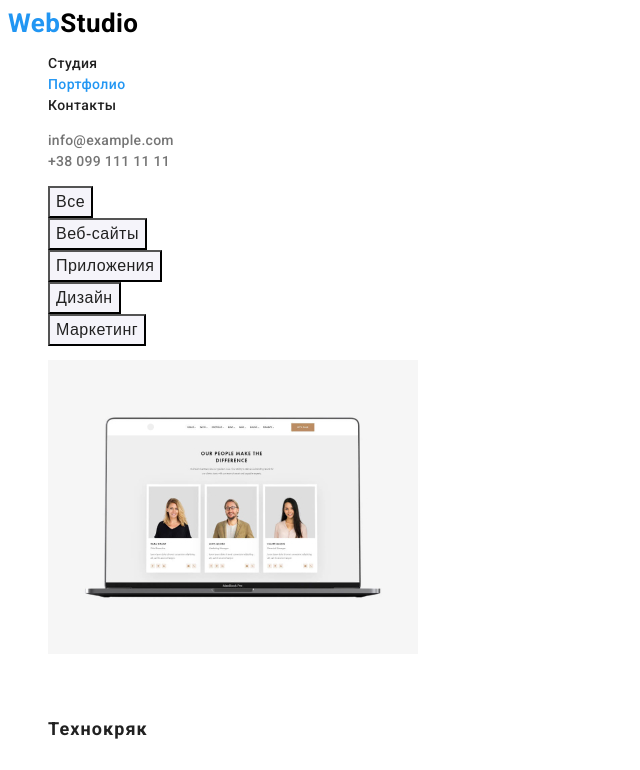
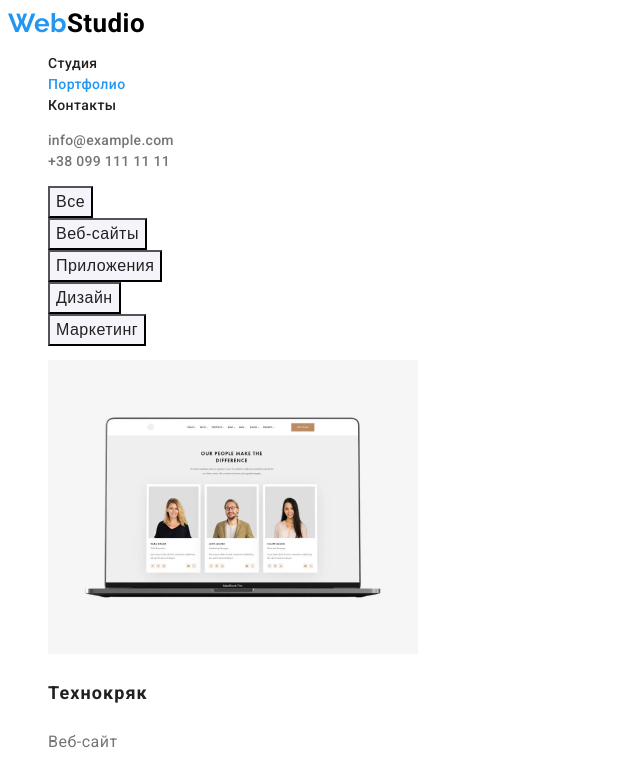
Before and after one commit to MariPetrenko/goit-markup-hw-02, a plain HTML site: page portfolio.html in a window 1280 px wide. Shown: the top 770 px of the page, without its empty margins (0-640 px from the left). Drawn offline with Linux system fonts and the light colour scheme.

Commit message:
Правки.
line-heigt: portfolio
logo futer/heder

```diff
--- a/css/styles.css
+++ b/css/styles.css
@@ -35,6 +35,7 @@
 
 .header-logo-accent {
   color: var(--accent-text-color-btn);
+  font-family: Raleway;
 }
 
 .header-nav {
@@ -156,6 +157,7 @@
 
 .footer-logo {
   color: var(--text-color-logo-adres-btn);
+  font-family: Raleway;
   font-size: 26px;
   font-weight: bold;
   text-decoration: none;
@@ -178,6 +180,7 @@
   cursor: default;
   line-height: 1.71;
   letter-spacing: 0.03em;
+  font-style: normal;
 }
 
 .footer-contact:hover,
@@ -208,7 +211,7 @@
   color: var(--titel-text-color);
   font-weight: bold;
   font-size: 18px;
-  line-height: 6;
+  line-height: 2;
   letter-spacing: 0.06em;
 }
 .about-portfolio {
```
